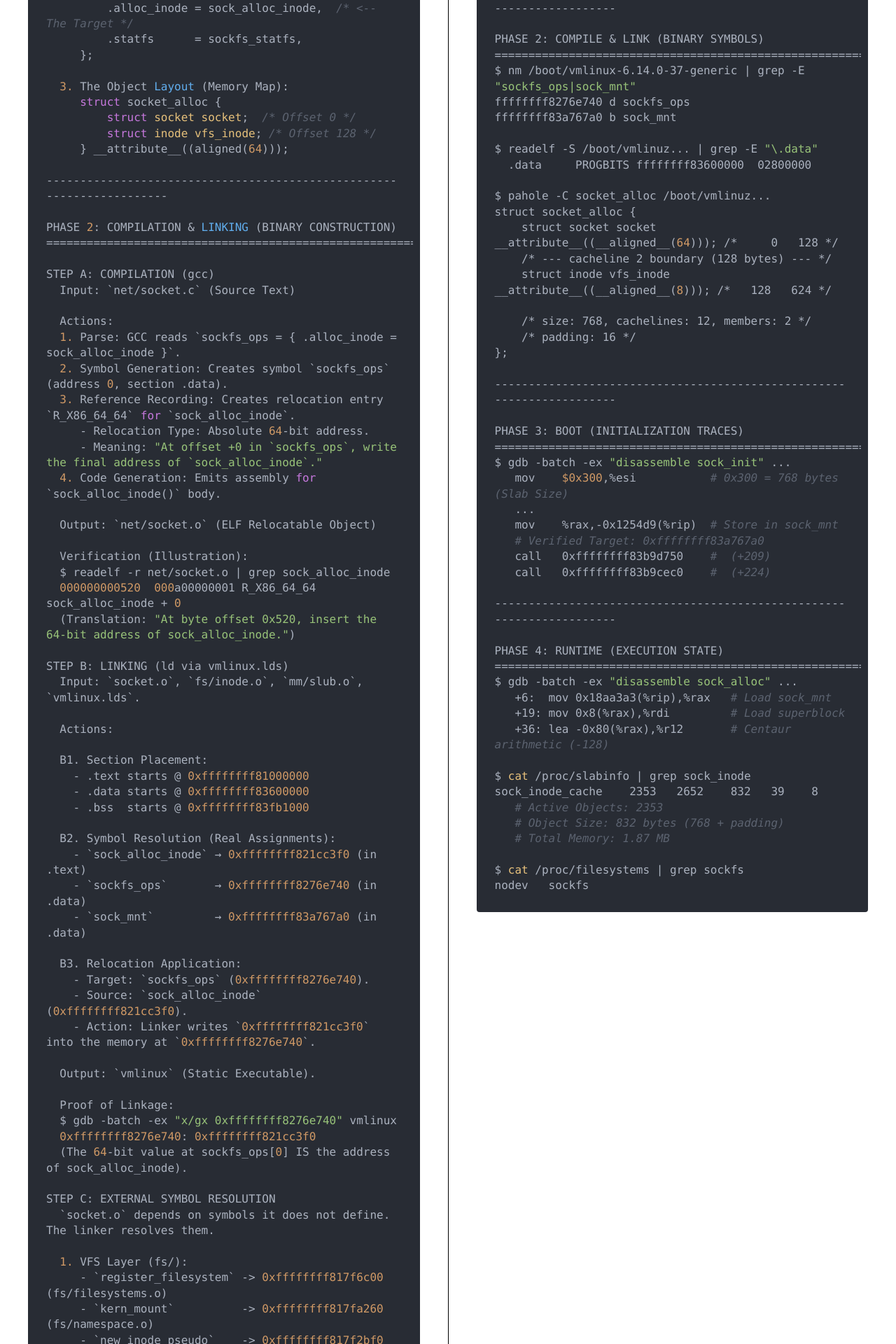
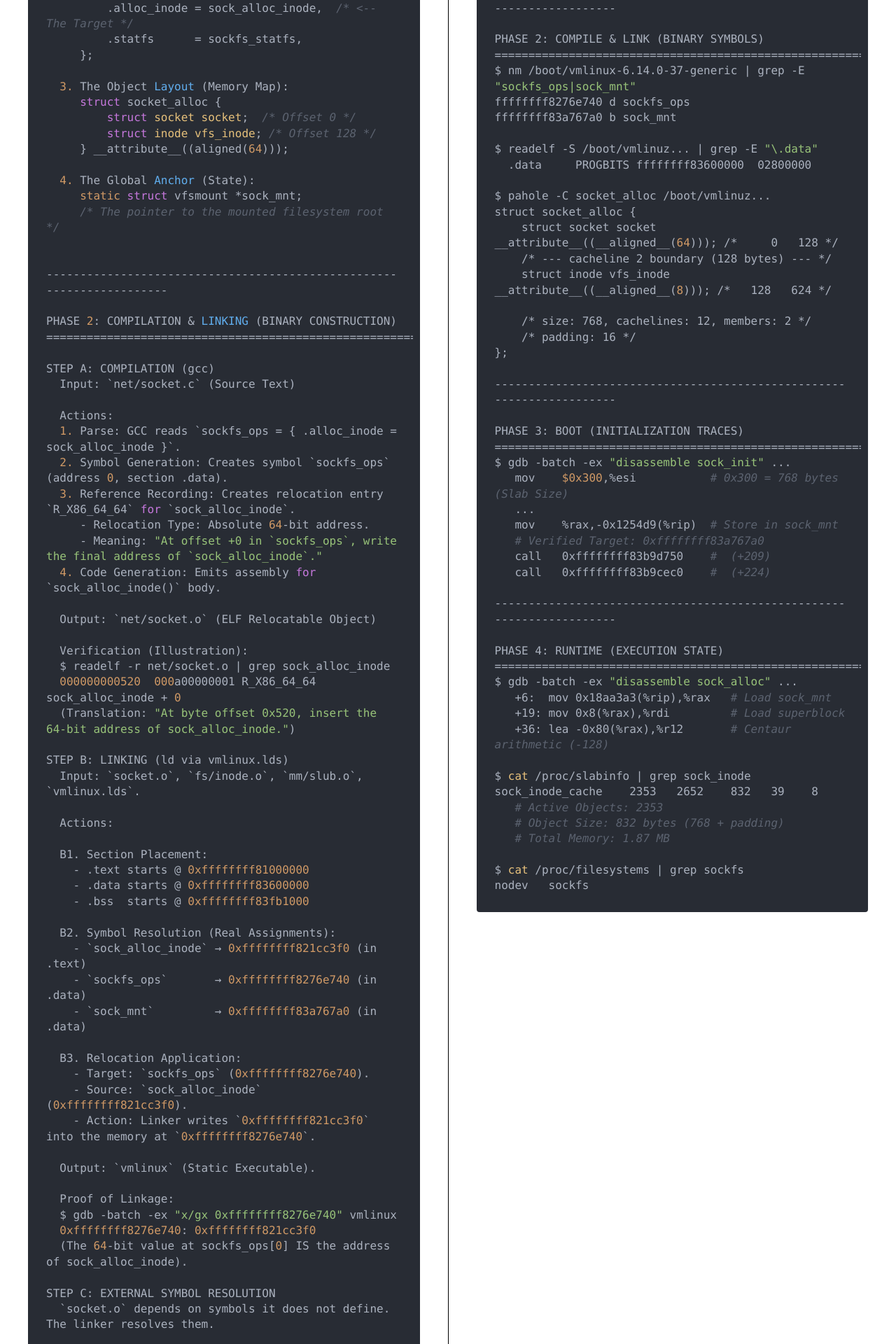
Before and after one commit to raikrahul/socket-trace-investigation, a Jekyll site: the page socket_book.html, which Jekyll copies as it is, in a window 1280 px wide. Shown: the part 558-2478 px from the top of the page at 70% size. Built offline with Jekyll 4.4.1, drawn with Linux system fonts in a browser that asks for light colours; nearby versions of some CDN libraries; some of the changed text lies outside the part shown.

Commit message:
Add sock_mnt definition to Phase 1 to satisfy axiomatic derivation rule

```diff
--- a/socket_book.html
+++ b/socket_book.html
@@ -96,6 +96,11 @@ THE BLUEPRINTS (net/socket.c):
          struct socket socket;  /* Offset 0 */
          struct inode vfs_inode; /* Offset 128 */
      } __attribute__((aligned(64)));
+
+  4. The Global Anchor (State):
+     static struct vfsmount *sock_mnt;
+     /* The pointer to the mounted filesystem root */
+
 
 ----------------------------------------------------------------------
 
```
